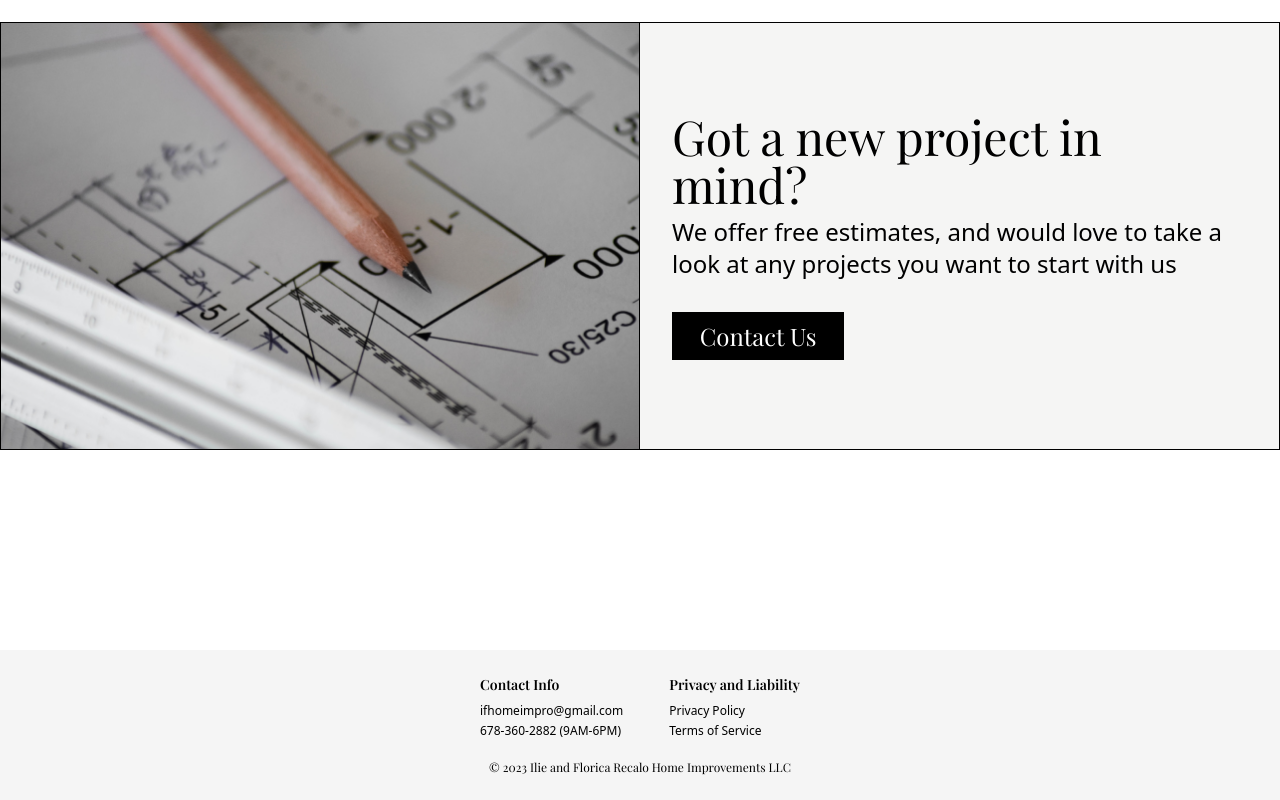
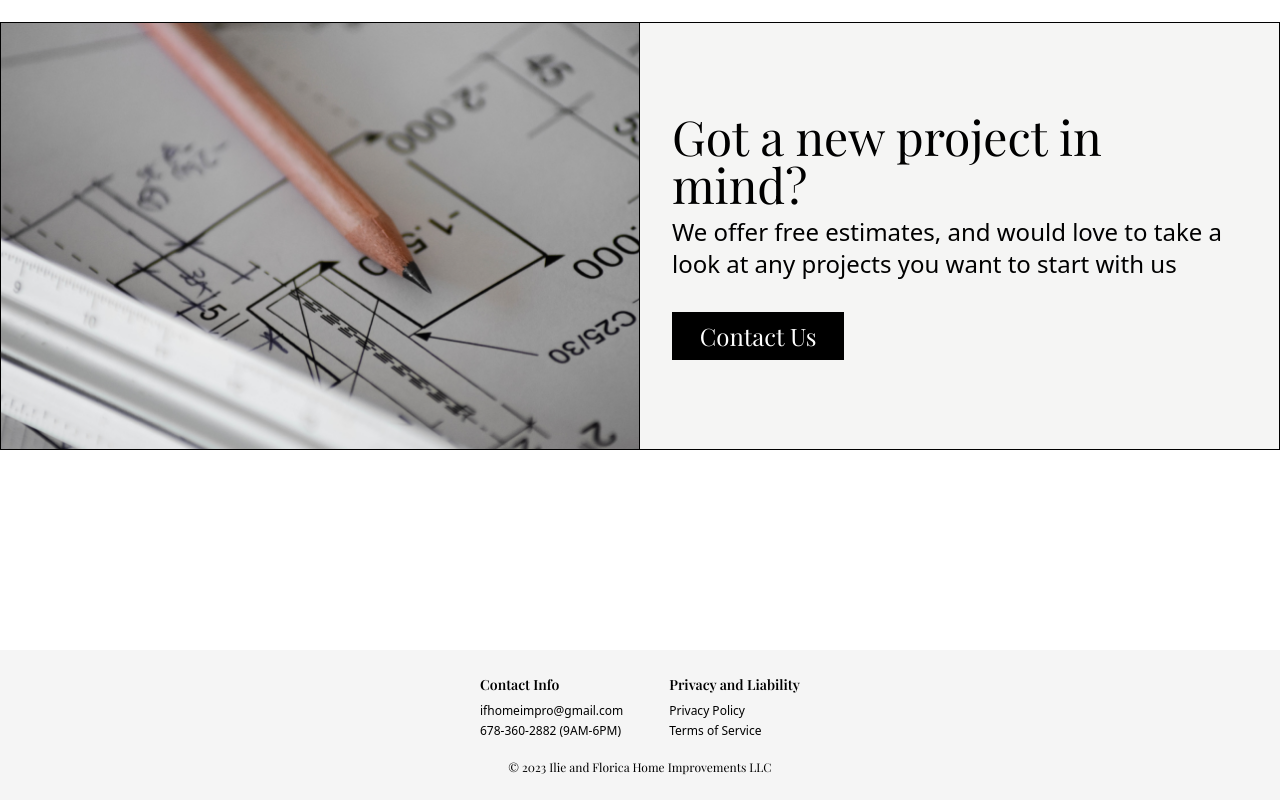
Before and after one commit to rrecalo/if-home-impro, a React (Create React App) app: page / in a window 1280 px wide. Shown: the part 1989-2789 px from the top of the page. Built offline with nearby package versions, Linux system fonts and the light colour scheme; a web font is replaced by a local one.

Commit message:
Update Footer copyright to reflect business name accurately

```diff
--- a/src/Components/Footer.jsx
+++ b/src/Components/Footer.jsx
@@ -27,7 +27,7 @@ const Footer = () => {
             </div>
             <div className='h-full flex flex-col items-center justify-center pt-[20px]'>
                     <div className='text-xs pfd'>
-                        © 2023 Ilie and Florica Recalo Home Improvements LLC
+                        © 2023 Ilie and Florica Home Improvements LLC
                     </div>
                 </div>
         </div>
```
